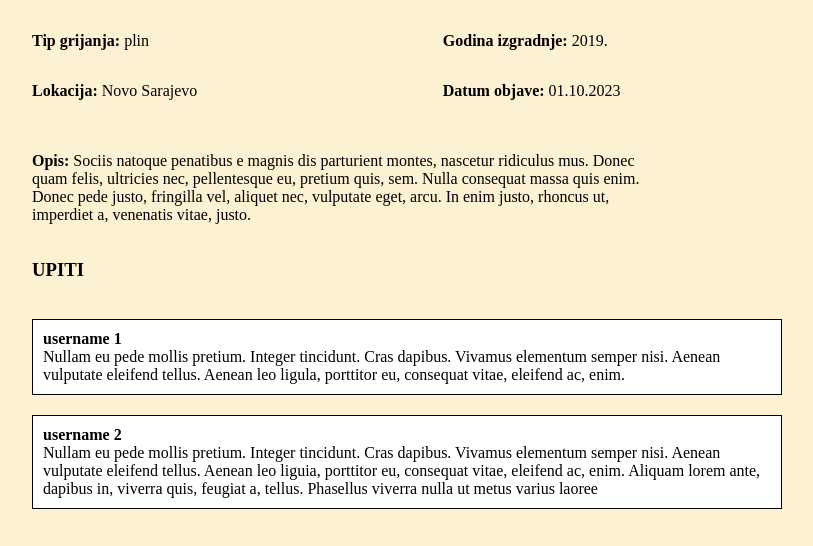
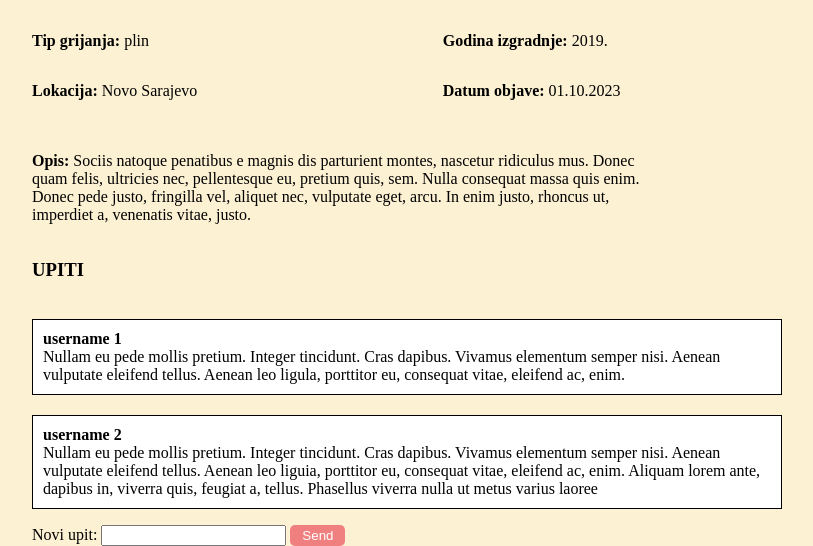
Before and after one commit to abuturovic1/RealEstateApp, a website: page public/html/detalji.html in a window 1280 px wide. Shown: the part 754-1300 px from the top of the page, without its empty margins (26-839 px from the left). Before the commit the page ends 1279 px from the top, so only its background shows below. Drawn offline with Linux system fonts and the light colour scheme; no server answers; files whose address does not match are found by name.

Commit message:
treci zadatak prvi dio

```diff
--- a/public/css/detalji.css
+++ b/public/css/detalji.css
@@ -23,6 +23,10 @@
     text-align: left;
     float: left;
     width: 800px;
+}
+
+#upiti #novi-upiti {
+    margin-left: 50px;
 }
 
 h3 {
@@ -53,3 +57,16 @@ ul {
     list-style-type: none;
     margin-left: 10px;
 }
+
+#novi-upiti input[type="submit"] {
+    background-color: lightcoral;
+    color: white;
+    padding: 3px 12px;
+    border: none;
+    border-radius: 5px;
+    cursor: pointer;
+}
+
+#novi-upiti input[type="submit"]:hover {
+    background-color: darkred;
+}
--- a/public/html/detalji.html
+++ b/public/html/detalji.html
@@ -19,13 +19,13 @@
     </div> -->
     <div id="meni">
         <ul>
-          <li id="profilLink" style="display: none"><a href="profil.html">Profil</a></li>
-          <li id="nekretnineLink"><a href="nekretnine.html">Nekretnine</a></li>
-          <!-- <li id="detaljiLink"><a href="detalji.html">Detalji</a></li> -->
-          <button id="odjavaLink"  onclick="logout()" style="display: none"><a href="#">Odjava</a></button>
-          <li id="prijavaLink"><a href="prijava.html">Prijava</a></li>
+            <li id="profilLink" style="display: none"><a href="profil.html">Profil</a></li>
+            <li id="nekretnineLink"><a href="nekretnine.html">Nekretnine</a></li>
+            <!-- <li id="detaljiLink"><a href="detalji.html">Detalji</a></li> -->
+            <button id="odjavaLink" onclick="logout()" style="display: none"><a href="#">Odjava</a></button>
+            <li id="prijavaLink"><a href="prijava.html">Prijava</a></li>
         </ul>
-      </div>
+    </div>
     <br>
     <br>
 
@@ -68,10 +68,19 @@
                 consequat vitae, eleifend ac, enim. Aliquam lorem ante, dapibus in, viverra quis,
                 feugiat a, tellus. Phasellus viverra nulla ut metus varius laoree </li>
         </ul>
+        <div id="novi-upiti">
+            <form>
+                <label for="upit">Novi upit:</label>
+                <input type="text" id="upit" name="upit">
+                <input type="submit" value="Send">
+            </form>
+        </div>
     </div>
+
     <script src="../scripts/PoziviAjax.js" type="text/javascript"></script>
     <script src="../scripts/poziv.js" type="text/javascript"></script>
     <script src="../scripts/spojiDetalje.js" type="text/javascript"></script>
+    <script src="../scripts/spojiUpite.js" type="text/javascript"></script>
 </BODY>
 
 </HTML>
--- /dev/null
+++ b/public/scripts/spojiUpite.js
@@ -0,0 +1,8 @@
+const isLogin = (error, data) => {
+    if(data === "false") {
+        const div = document.getElementById('novi-upiti');
+        div.style.display = 'none';
+    }
+}
+
+PoziviAjax.getLoggedIn(isLogin);
```
